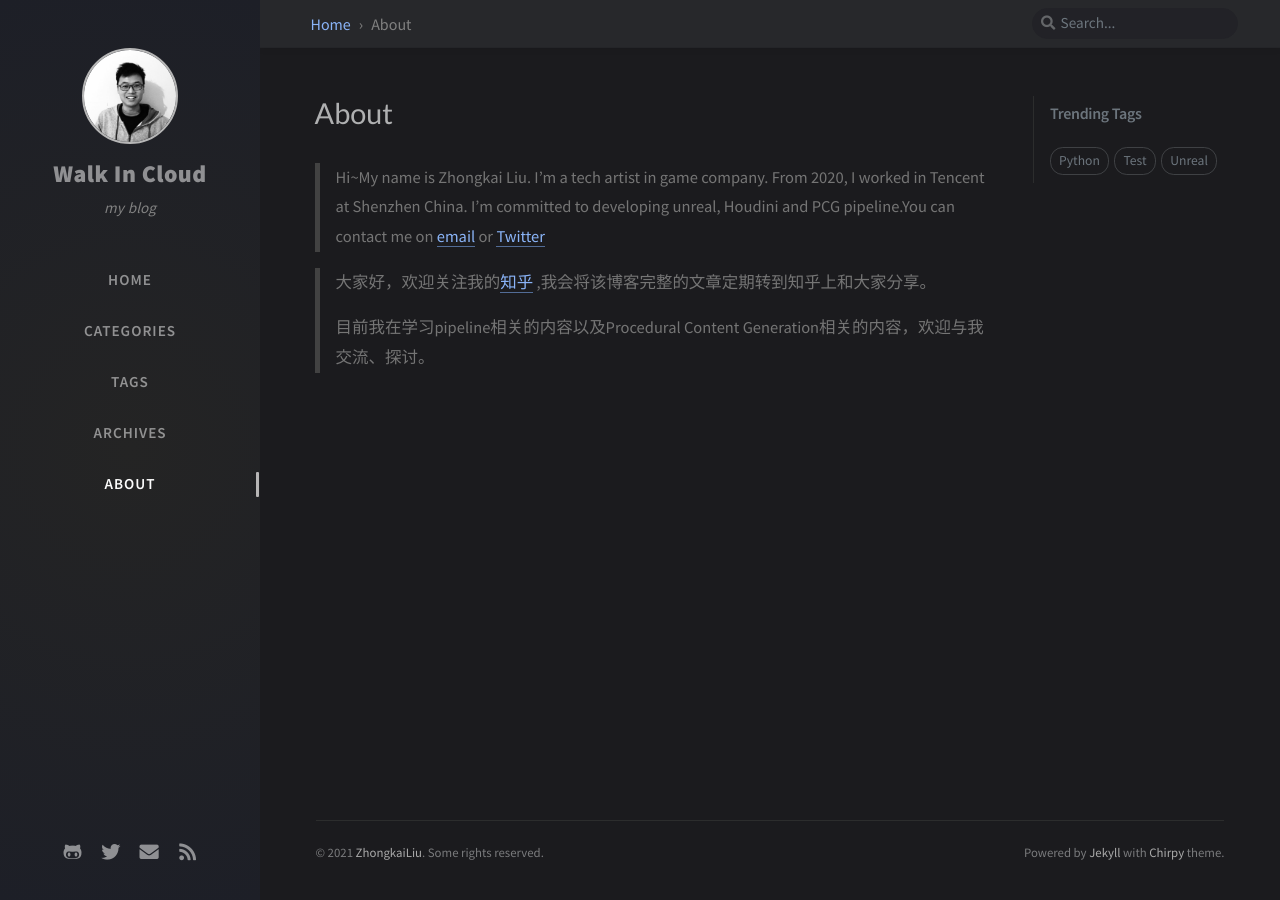
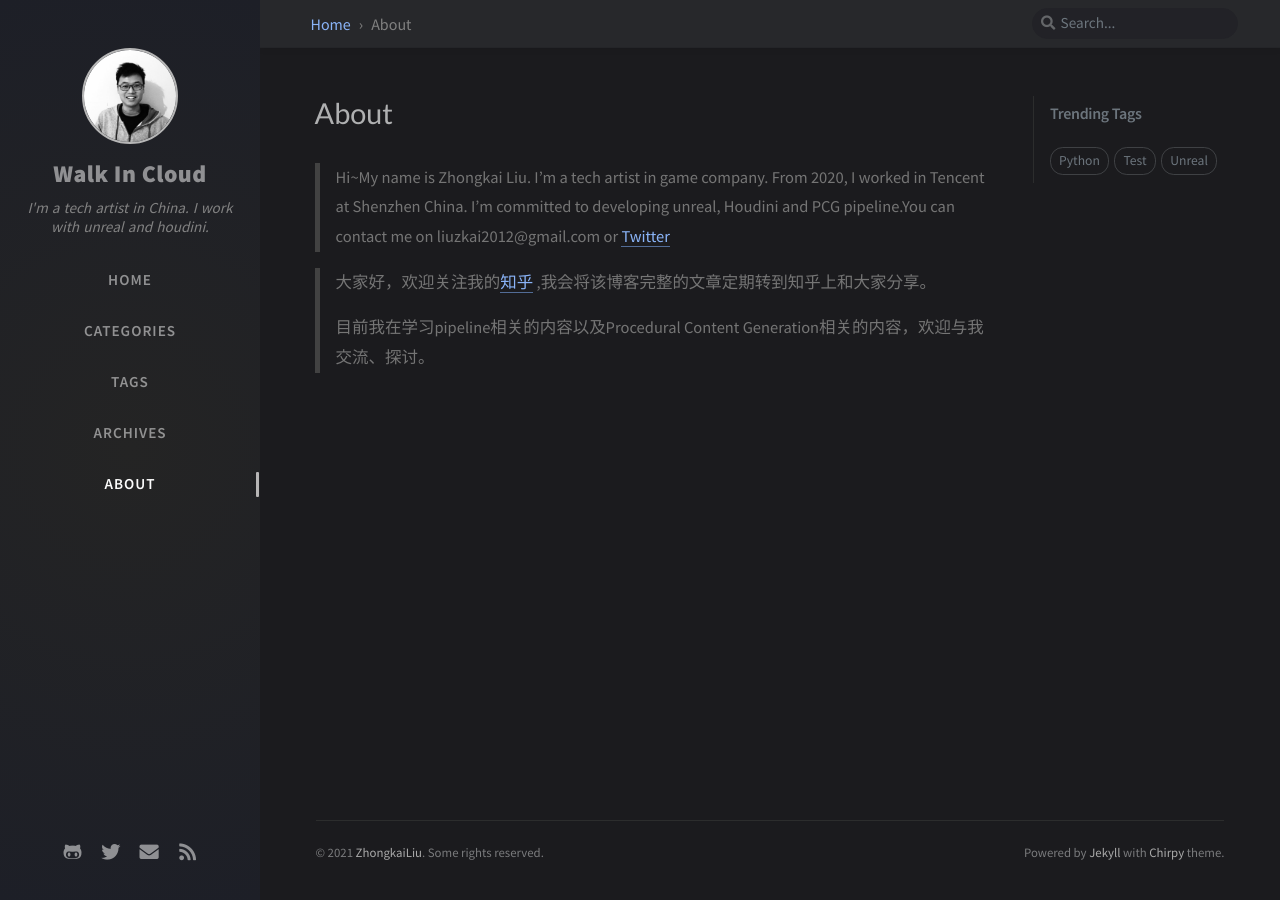
Before and after one commit to Liuzkai/Liuzkai.github.io, a Jekyll site: the page built from _tabs/about.md, in a window 1280 px wide. Built offline with Jekyll 4.4.1, drawn with Linux system fonts in a browser that asks for light colours; nearby versions of some CDN libraries; comment, search, counter and statistics services are not loaded.

Commit message:
about and description

```diff
--- a/_config.yml
+++ b/_config.yml
@@ -9,12 +9,12 @@
 # --------------------------
 title: Walk In Cloud                          # the main title
 
-tagline: my blog   # it will display as the sub-title
+tagline: I'm a tech artist in China. I work with unreal and houdini.  # it will display as the sub-title
 
 description: >-                        # used by seo meta and the atom feed
-  A minimal, portfolio, sidebar,
-  bootstrap Jekyll theme with responsive web design
-  and focuses on text presentation.
+    I'm a tech artist in China.
+    I work with unreal and houdini.
+    Here I will share my mind and what I learned in work.
 
 # fill in the protocol & hostname for your site, e.g., 'https://username.github.io'
 url: 'https://liuzkai.github.io'
@@ -36,7 +36,7 @@ social:
     - https://github.com/Liuzkai      # change to your github homepage
     # Uncomment below to add more social links
     # - https://www.facebook.com/username
-    # - https://www.linkedin.com/in/username
+    # - https://www.linkedin.com/in/%E4%B8%AD%E5%87%AF-%E5%88%98-27a589122/
 
 google_site_verification: google_meta_tag_verification # change to your verification string
 # --------------------------
--- a/_tabs/about.md
+++ b/_tabs/about.md
@@ -10,7 +10,7 @@ order: 4
 # MIT License
 ---
 
-> Hi~My name is Zhongkai Liu. I'm a tech artist in game company. From 2020, I worked in Tencent at Shenzhen China. I'm committed to developing unreal, Houdini and PCG pipeline.You can contact me on [email](liuzkai2012@gmail.com)  or [Twitter](https://twitter.com/WalkinCloud2)
+> Hi~My name is Zhongkai Liu. I'm a tech artist in game company. From 2020, I worked in Tencent at Shenzhen China. I'm committed to developing unreal, Houdini and PCG pipeline.You can contact me on liuzkai2012@gmail.com  or [Twitter](https://twitter.com/WalkinCloud2)
 
 > 大家好，欢迎关注我的[知乎](https://www.zhihu.com/people/liuzkai) ,我会将该博客完整的文章定期转到知乎上和大家分享。
 >
```
